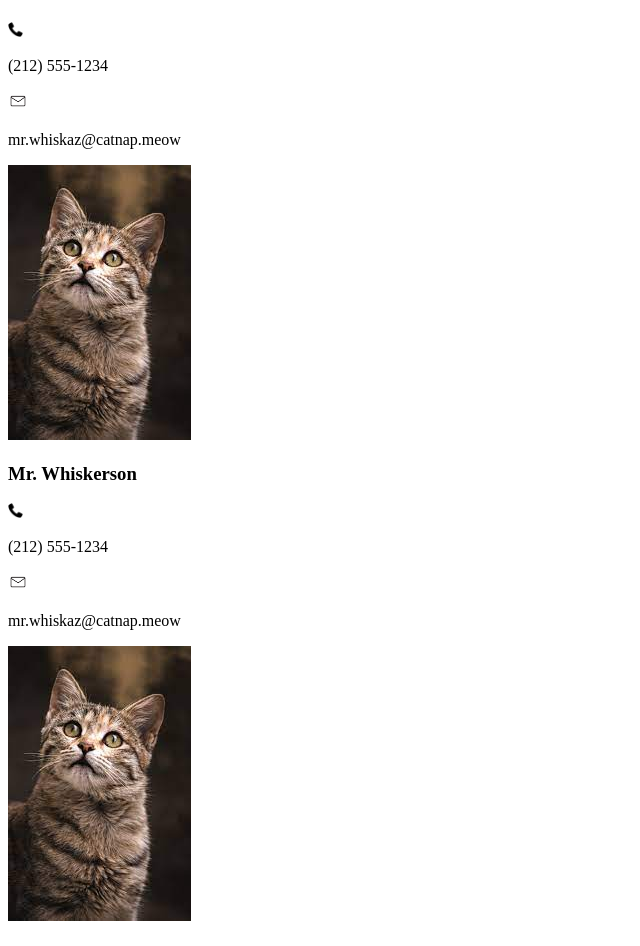
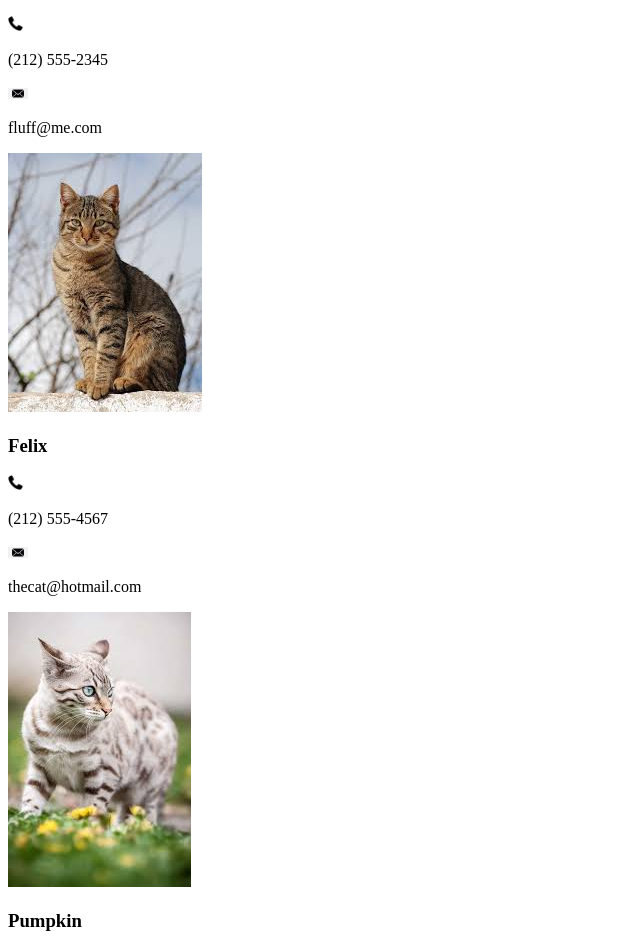
Before and after one commit to HarikaPenukonda/props-tutorial, a React (Create React App) app: page / in a window 1280 px wide. Shown: the part 806-1752 px from the top of the page, without its empty margins (0-640 px from the left). Built offline with nearby package versions, Linux system fonts and the light colour scheme.

Commit message:
recieving props in a component

```diff
--- a/src/App.js
+++ b/src/App.js
@@ -1,5 +1,9 @@
 import React from "react"
-import ContactCard from "./props/ContactCard"
+import ContactCard from "./ContactCard"
+import cat1 from "./images/cat1.jpeg"
+import cat2 from "./images/cat2.jpeg"
+import cat3 from "./images/cat3.jpeg"
+import cat4 from "./images/cat4.jpeg"
 
 /*
     Challenge: Add all the rest of the data to the Contact card instances
@@ -9,27 +13,27 @@ export default function App (){
     return(
         <div className="contacts">
             <ContactCard
-                img="./images/cat1.jpeg"
+                img={cat1}
                 name="Mr. Whiskerson"
-                phone="(212) 555-1234"
+                mobile="(212) 555-1234"
                 email="mr.whiskaz@catnap.meow"
                 />
             <ContactCard
-                img="./images/cat2.jpeg"
+                img={cat2}
                 name="Fluffykins"
-                phone="(212) 555-2345"
+                mobile="(212) 555-2345"
                 email="fluff@me.com"
             />
             <ContactCard
-                img="./images/cat3.jpeg"
+                img={cat3}
                 name="Felix"
-                phone="(212) 555-4567"
+                mobile="(212) 555-4567"
                 email="thecat@hotmail.com"
             />
             <ContactCard
-                img="./images/cat4.jpeg"
+                img={cat4}
                 name="Pumpkin"
-                phone="(212) 555-1234"
+                mobile="(212) 555-1234"
                 email="pumpkin@gmail.com"
             />
         </div>
--- /dev/null
+++ b/src/ContactCard.js
@@ -0,0 +1,40 @@
+import React from "react"
+import phoneicon from "./images/phone.png"
+import envicon from "./images/envelope.png"
+
+
+/*
+    Challenge :
+    - Create a ContactCard.js component in another file
+    - Move one of the Contact Card divs below into that file
+    - import and render 4 instances of that contact card
+        - Think ahead: what's the problem with doing it this way?
+
+    Challenge :
+        - Fix the code below to use the `props`
+        object values in place of the hardcoded values below
+*/
+
+export default function ContactCard(props){
+
+    return(
+       <div className="contact--card">
+            <img src={props.img}
+                alt="Mr.Whiskerson"
+            />
+            <h3>{props.name}</h3>
+            <div className="info-group">
+                <img src={phoneicon}
+                    alt="phone-icon"
+                    width="15px"/>
+                <p>{props.mobile}</p>
+            </div>
+            <div className="info-group">
+                <img src={envicon}
+                     alt="email-icon"
+                     width="20px"/>
+                <p>{props.email}</p>
+            </div>
+       </div>
+    )
+}
--- a/src/props/ContactCard.js
+++ /dev/null
@@ -1,31 +0,0 @@
-import React from "react";
-import phone from "../images/phone.png"
-import email from "../images/email.jpeg"
-import cat1 from "../images/cat1.jpeg"
-
-/*
-    Challenge :
-    - Create a ContactCard.js component in another file
-    - Move one of the Contact Card divs below into that file
-    - import and render 4 instances of that contact card
-        - Think ahead: what's the problem with doing it this way?
-*/
-
-export default function ContactCard(){
-    return(
-       <div className="contact--card">
-            <img src={cat1}
-                alt="Mr.Whiskerson"
-            />
-            <h3>Mr. Whiskerson</h3>
-            <div className="info-group">
-                <img src={phone} width="15px"/>
-                <p>(212) 555-1234</p>
-            </div>
-            <div className="info-group">
-                <img src={email} width="20px"/>
-                <p>mr.whiskaz@catnap.meow</p>
-            </div>
-       </div>
-    )
-}
```
Also changed, not shown: src/props-folder/TimeOfDay.js (renamed from src/props/TimeOfDay.js).
